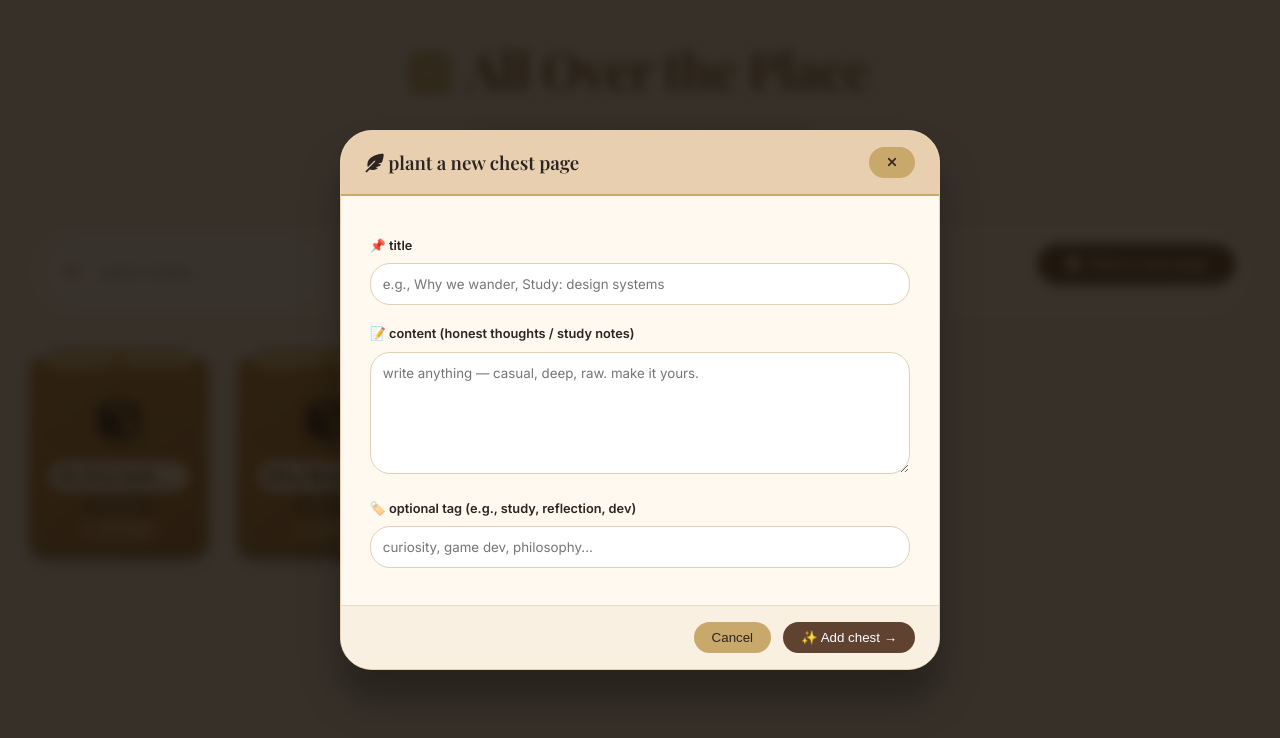
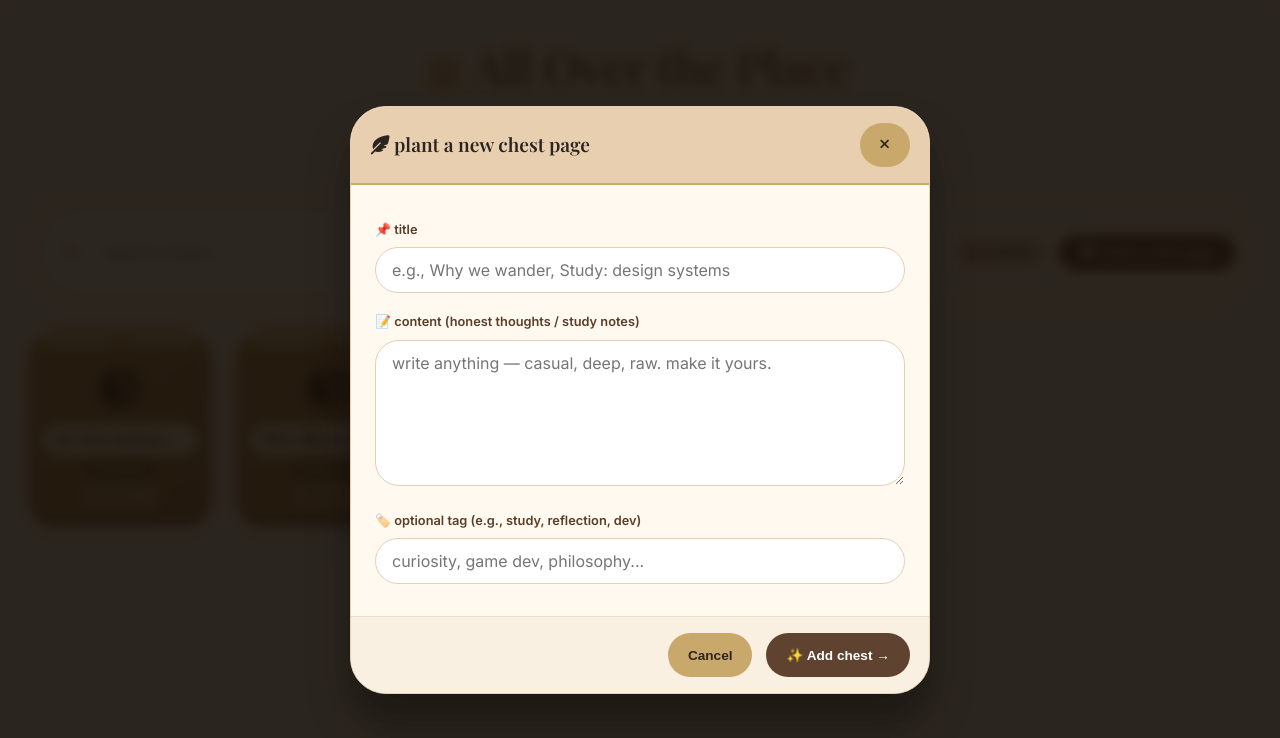
Before and after one commit to reyecesa1/All-over-the-place, a plain HTML site: page index.html in a window 1280 px wide. Both pictures are taken after a click on the button "Plant a new page". Drawn offline with nearby package versions, Linux system fonts and the light colour scheme; a web font is replaced by a local one.

Commit message:
Update index.html

```diff
--- a/index.html
+++ b/index.html
@@ -2,8 +2,8 @@
 <html lang="en">
 <head>
     <meta charset="UTF-8">
-    <meta name="viewport" content="width=device-width, initial-scale=1.0, user-scalable=yes">
-    <title>All Over the Place — Cesar's wandering mind</title>
+    <meta name="viewport" content="width=device-width, initial-scale=1.0, maximum-scale=5.0, user-scalable=yes, viewport-fit=cover">
+    <title>All Over the Place — Cesar's wandering mind · mobile chests</title>
     <link rel="stylesheet" href="https://cdnjs.cloudflare.com/ajax/libs/font-awesome/6.4.0/css/all.min.css">
     <link href="https://fonts.googleapis.com/css2?family=Inter:opsz,wght@14..32,300;14..32,400;14..32,500;14..32,600;14..32,700&family=Playfair+Display:ital,wght@0,400;0,500;0,600;1,400&display=swap" rel="stylesheet">
     <style>
@@ -11,6 +11,7 @@
             margin: 0;
             padding: 0;
             box-sizing: border-box;
+            -webkit-tap-highlight-color: transparent;
         }
 
         body {
@@ -22,22 +23,22 @@
             line-height: 1.45;
         }
 
-        /* container */
+        /* main container */
         .blog-container {
             max-width: 1300px;
             margin: 0 auto;
-            padding: 2rem 1.8rem 3rem;
+            padding: 1.2rem 1rem 2.5rem;
         }
 
         /* header */
         .blog-header {
             text-align: center;
-            margin-bottom: 2.8rem;
+            margin-bottom: 2rem;
             position: relative;
         }
         .blog-header h1 {
             font-family: 'Playfair Display', serif;
-            font-size: 3.2rem;
+            font-size: 2.4rem;
             font-weight: 600;
             background: linear-gradient(135deg, #5f3b1c, #936e38);
             background-clip: text;
@@ -48,55 +49,59 @@
         .blog-header h1 i {
             background: none;
             color: #c2a15b;
-            font-size: 2.8rem;
-            margin-right: 8px;
+            font-size: 2rem;
+            margin-right: 6px;
         }
         .subhead {
-            font-size: 1rem;
+            font-size: 0.85rem;
             color: #7c5e3a;
             border-top: 1px solid #e2cfb5;
             display: inline-block;
-            padding-top: 0.5rem;
-            margin-top: 0.5rem;
+            padding-top: 0.4rem;
+            margin-top: 0.4rem;
             font-weight: 400;
         }
         .subhead span {
             background: #f0e3d4;
-            padding: 0.2rem 0.8rem;
+            padding: 0.2rem 0.7rem;
             border-radius: 40px;
-            font-size: 0.8rem;
+            font-size: 0.7rem;
+        }
+        .blog-header p {
+            font-size: 0.85rem;
+            margin-top: 8px;
         }
 
-        /* chest grid – minecraft style bank */
+        /* improved grid – MOBILE FIRST: single column on narrow screens, then 2 columns */
         .chest-bank {
             display: grid;
-            grid-template-columns: repeat(auto-fill, minmax(170px, 1fr));
-            gap: 1.8rem;
-            margin: 2.5rem 0 2rem;
+            grid-template-columns: 1fr;
+            gap: 1.2rem;
+            margin: 2rem 0 1.5rem;
         }
 
-        /* chest card */
+        /* chest card – touch friendly */
         .chest-card {
-            background: #d9b382;
             background: linear-gradient(145deg, #bd8a4a, #a5723e);
-            border-radius: 12px 12px 16px 16px;
-            box-shadow: 0 12px 18px -10px rgba(0,0,0,0.3), inset 0 1px 0 rgba(255,255,200,0.5);
+            border-radius: 20px 20px 24px 24px;
+            box-shadow: 0 12px 18px -10px rgba(0,0,0,0.3), inset 0 1px 0 rgba(255,255,200,0.4);
             cursor: pointer;
-            transition: transform 0.2s cubic-bezier(0.2, 0.9, 0.4, 1.1), box-shadow 0.2s;
+            transition: transform 0.18s ease, box-shadow 0.2s;
             position: relative;
-            padding: 1.2rem 0.8rem 0.9rem;
+            padding: 1rem 0.6rem 0.9rem;
             display: flex;
             flex-direction: column;
             align-items: center;
             text-align: center;
-            backdrop-filter: blur(2px);
             border-bottom: 4px solid #6d4c2a;
+            min-height: 150px;
+            justify-content: center;
         }
-        .chest-card:hover {
-            transform: translateY(-6px) scale(1.02);
-            box-shadow: 0 20px 25px -12px rgba(0,0,0,0.4);
+        .chest-card:active {
+            transform: scale(0.98);
+            transition: transform 0.05s;
         }
-        /* chest lid effect (minecraft vibe) */
+        /* minecraft lid effect */
         .chest-card::before {
             content: "";
             position: absolute;
@@ -107,7 +112,6 @@
             background: #e7c294;
             border-radius: 20px 20px 8px 8px;
             box-shadow: inset 0 2px 3px rgba(0,0,0,0.1), 0 2px 3px rgba(255,245,200,0.8);
-            transition: all 0.2s;
         }
         .chest-card::after {
             content: "⚜️";
@@ -120,18 +124,18 @@
             opacity: 0.9;
         }
         .chest-icon {
-            font-size: 2.6rem;
-            margin: 12px 0 6px;
+            font-size: 2.3rem;
+            margin: 8px 0 4px;
             filter: drop-shadow(0 6px 4px rgba(0,0,0,0.2));
         }
         .chest-title {
             font-weight: 700;
-            font-size: 1rem;
+            font-size: 0.95rem;
             background: #fef1df;
-            padding: 0.2rem 0.5rem;
+            padding: 0.3rem 0.7rem;
             border-radius: 40px;
             display: inline-block;
-            max-width: 90%;
+            max-width: 95%;
             overflow: hidden;
             text-overflow: ellipsis;
             white-space: nowrap;
@@ -139,9 +143,9 @@
             margin: 6px 0 4px;
         }
         .chest-date {
-            font-size: 0.65rem;
-            background: rgba(40, 25, 10, 0.3);
-            padding: 2px 8px;
+            font-size: 0.6rem;
+            background: rgba(40, 25, 10, 0.35);
+            padding: 3px 10px;
             border-radius: 40px;
             color: #f9e5c1;
             font-weight: 500;
@@ -150,53 +154,34 @@
             font-size: 0.6rem;
             background: #e1b482;
             margin-top: 6px;
-            padding: 2px 8px;
+            padding: 3px 10px;
             border-radius: 20px;
             color: #2f241b;
+            font-weight: 500;
         }
 
-        /* empty state */
         .empty-chest {
             text-align: center;
-            padding: 3rem;
+            padding: 2.5rem 1rem;
             background: #ede0cf;
             border-radius: 48px;
             color: #7b5a3b;
             grid-column: 1 / -1;
+            font-size: 0.9rem;
         }
 
-        /* add button */
-        .add-button {
-            background: #5f4330;
-            border: none;
-            color: #fef0df;
-            font-weight: 600;
-            padding: 12px 28px;
-            border-radius: 60px;
-            font-size: 0.9rem;
-            cursor: pointer;
-            display: inline-flex;
-            align-items: center;
-            gap: 10px;
-            transition: all 0.2s;
-            box-shadow: 0 4px 8px rgba(0,0,0,0.1);
-            margin-bottom: 1rem;
-        }
-        .add-button:hover {
-            background: #3a2a1e;
-            transform: scale(0.97);
-            gap: 14px;
-        }
+        /* enhanced add button + search area (mobile stack) */
         .search-area {
             display: flex;
             justify-content: space-between;
             align-items: center;
             flex-wrap: wrap;
-            gap: 16px;
-            margin-bottom: 1rem;
+            gap: 14px;
+            margin-bottom: 1.5rem;
             background: #fef6ed;
-            padding: 0.5rem 1rem;
-            border-radius: 60px;
+            padding: 0.8rem 1rem;
+            border-radius: 48px;
+            box-shadow: 0 1px 3px rgba(0,0,0,0.03);
         }
         .search-box {
             background: white;
@@ -207,53 +192,70 @@
             align-items: center;
             gap: 8px;
             flex: 1;
-            max-width: 280px;
+            min-width: 0;
         }
         .search-box i {
             color: #a77f50;
+            font-size: 0.9rem;
         }
         .search-box input {
             border: none;
             background: transparent;
-            font-size: 0.85rem;
+            font-size: 0.9rem;
             width: 100%;
             outline: none;
             font-family: 'Inter', sans-serif;
         }
         .counter-badge {
             background: #e5cfb5;
-            border-radius: 30px;
-            padding: 5px 16px;
-            font-size: 0.75rem;
-            font-weight: 500;
+            border-radius: 40px;
+            padding: 6px 14px;
+            font-size: 0.7rem;
+            font-weight: 600;
+            white-space: nowrap;
+        }
+        .add-button {
+            background: #5f4330;
+            border: none;
+            color: #fef0df;
+            font-weight: 600;
+            padding: 10px 22px;
+            border-radius: 60px;
+            font-size: 0.85rem;
+            cursor: pointer;
+            display: inline-flex;
+            align-items: center;
+            gap: 8px;
+            transition: all 0.15s;
+            box-shadow: 0 4px 8px rgba(0,0,0,0.1);
+        }
+        .add-button:active {
+            transform: scale(0.96);
+            background: #3a2a1e;
         }
 
-        /* MODAL (generic) */
+        /* ----- MODAL (touch optimized) ----- */
         .modal {
             display: none;
             position: fixed;
             top: 0; left: 0;
             width: 100%; height: 100%;
-            background-color: rgba(20, 15, 8, 0.85);
+            background-color: rgba(20, 15, 8, 0.9);
             backdrop-filter: blur(6px);
             z-index: 2000;
             align-items: center;
             justify-content: center;
-            animation: fadeIn 0.2s ease;
-        }
-        @keyframes fadeIn {
-            from { opacity: 0; }
-            to { opacity: 1; }
+            padding: 12px;
         }
         .modal-card {
             background: #fff9f0;
-            max-width: 600px;
-            width: 90%;
-            border-radius: 32px;
-            box-shadow: 0 30px 40px rgba(0,0,0,0.3);
-            animation: slideUp 0.25s cubic-bezier(0.2, 0.9, 0.4, 1.1);
+            max-width: 580px;
+            width: 100%;
+            border-radius: 36px;
+            box-shadow: 0 30px 40px rgba(0,0,0,0.35);
             border: 1px solid #e7cfb0;
             overflow: hidden;
+            animation: slideUp 0.2s cubic-bezier(0.2, 0.9, 0.4, 1.1);
         }
         @keyframes slideUp {
             from { transform: translateY(30px); opacity: 0; }
@@ -261,7 +263,7 @@
         }
         .modal-header {
             background: #e7cfb0;
-            padding: 1rem 1.5rem;
+            padding: 1rem 1.2rem;
             display: flex;
             justify-content: space-between;
             align-items: center;
@@ -270,11 +272,13 @@
         .modal-header h3 {
             font-family: 'Playfair Display', serif;
             font-weight: 600;
+            font-size: 1.2rem;
         }
         .modal-body {
-            padding: 1.8rem;
-            max-height: 60vh;
+            padding: 1.5rem;
+            max-height: 58vh;
             overflow-y: auto;
+            -webkit-overflow-scrolling: touch;
         }
         .modal-body .blog-date {
             font-size: 0.7rem;
@@ -289,22 +293,31 @@
             color: #2f241b;
         }
         .modal-footer {
-            padding: 1rem 1.5rem;
+            padding: 1rem 1.2rem;
             display: flex;
-            gap: 12px;
+            gap: 14px;
             justify-content: flex-end;
             background: #faf0e2;
             border-top: 1px solid #eedbc4;
+            flex-wrap: wrap;
         }
         .modal-btn {
             background: #c9a86b;
             border: none;
-            padding: 8px 18px;
+            padding: 10px 20px;
             border-radius: 40px;
-            font-weight: 500;
+            font-weight: 600;
+            font-size: 0.85rem;
             cursor: pointer;
             transition: 0.1s;
             color: #2e241c;
+            display: inline-flex;
+            align-items: center;
+            gap: 6px;
+            min-height: 44px;
+        }
+        .modal-btn:active {
+            transform: scale(0.96);
         }
         .modal-btn.danger {
             background: #b95f3a;
@@ -317,32 +330,121 @@
         textarea, input[type="text"] {
             width: 100%;
             border: 1px solid #e3cfb6;
-            border-radius: 20px;
-            padding: 12px;
+            border-radius: 24px;
+            padding: 12px 16px;
             font-family: 'Inter', sans-serif;
             background: white;
             margin: 8px 0;
+            font-size: 16px;  /* prevents zoom on focus iOS */
         }
         label {
             font-weight: 600;
             font-size: 0.8rem;
             margin-top: 12px;
             display: block;
+            color: #5a3f28;
         }
 
-        /* footer */
         .footer-note {
-            margin-top: 3rem;
+            margin-top: 2.2rem;
             text-align: center;
-            font-size: 0.75rem;
+            font-size: 0.7rem;
             color: #a58156;
             border-top: 1px dashed #dbc8ae;
-            padding-top: 1.5rem;
+            padding-top: 1.2rem;
         }
-        @media (max-width: 550px) {
-            .blog-container { padding: 1.2rem; }
-            .chest-bank { gap: 1rem; grid-template-columns: repeat(auto-fill, minmax(140px, 1fr)); }
-            .blog-header h1 { font-size: 2.2rem; }
+
+        /* tablet & desktop */
+        @media (min-width: 520px) {
+            .chest-bank {
+                grid-template-columns: repeat(auto-fill, minmax(170px, 1fr));
+                gap: 1.6rem;
+            }
+            .blog-container {
+                padding: 2rem 1.8rem 3rem;
+            }
+            .blog-header h1 {
+                font-size: 3rem;
+            }
+        }
+
+        /* MOBILE specific refinements (<=480px) */
+        @media (max-width: 500px) {
+            .search-area {
+                flex-direction: column;
+                align-items: stretch;
+                border-radius: 32px;
+                padding: 1rem;
+                gap: 12px;
+            }
+            .search-box {
+                max-width: 100%;
+                width: 100%;
+            }
+            .counter-badge {
+                text-align: center;
+                align-self: center;
+                width: fit-content;
+            }
+            .add-button {
+                justify-content: center;
+                width: 100%;
+            }
+            .modal-card {
+                width: 94%;
+                max-height: 90vh;
+                border-radius: 28px;
+            }
+            .modal-body {
+                padding: 1.2rem;
+                max-height: 55vh;
+            }
+            .modal-footer {
+                flex-direction: row;
+                justify-content: center;
+            }
+            .modal-btn {
+                flex: 1;
+                justify-content: center;
+            }
+            .chest-title {
+                font-size: 0.85rem;
+                padding: 0.25rem 0.6rem;
+            }
+            .chest-icon {
+                font-size: 2rem;
+            }
+        }
+
+        /* extra small (<=380px) fine-tune */
+        @media (max-width: 380px) {
+            .chest-card {
+                padding: 0.7rem 0.3rem 0.7rem;
+            }
+            .chest-title {
+                font-size: 0.8rem;
+                white-space: normal;
+                word-break: break-word;
+                max-width: 100%;
+            }
+        }
+
+        /* touch + accessibility */
+        button, .chest-card, .modal-btn {
+            cursor: pointer;
+            touch-action: manipulation;
+        }
+        input:focus, textarea:focus {
+            outline: 2px solid #c9a86b;
+            outline-offset: 2px;
+        }
+        ::-webkit-scrollbar {
+            width: 5px;
+            background: #eedbc4;
+        }
+        ::-webkit-scrollbar-thumb {
+            background: #bc8f54;
+            border-radius: 10px;
         }
     </style>
 </head>
@@ -365,7 +467,6 @@
 
     <!-- CHEST BANK (grid) -->
     <div id="chestGrid" class="chest-bank">
-        <!-- dynamic chests injected here -->
         <div class="empty-chest"><i class="fas fa-cube"></i> the bank is empty — click "Plant a new page" to start your collection ✨</div>
     </div>
     <div class="footer-note">
@@ -380,9 +481,7 @@
             <h3><i class="fas fa-book-open"></i> 📖 reading entry</h3>
             <button class="modal-btn" id="closeModalBtn" style="background:#dbbc8f;"><i class="fas fa-times"></i></button>
         </div>
-        <div class="modal-body" id="modalBodyContent">
-            <!-- dynamic content -->
-        </div>
+        <div class="modal-body" id="modalBodyContent"></div>
         <div class="modal-footer">
             <button class="modal-btn" id="editPostBtn"><i class="fas fa-pen"></i> Edit</button>
             <button class="modal-btn danger" id="deletePostBtn"><i class="fas fa-trash-alt"></i> Bury chest</button>
@@ -390,7 +489,7 @@
     </div>
 </div>
 
-<!-- MODAL: Add new post (page) -->
+<!-- MODAL: Add new post -->
 <div id="addModal" class="modal">
     <div class="modal-card">
         <div class="modal-header">
@@ -412,7 +511,7 @@
     </div>
 </div>
 
-<!-- EDIT MODAL inline for simplicity (reuse same post modal but with edit form) -->
+<!-- EDIT MODAL -->
 <div id="editModal" class="modal">
     <div class="modal-card">
         <div class="modal-header">
@@ -438,7 +537,6 @@
     // ----- DATA MODEL ------
     let blogPosts = [];
 
-    // load from localStorage or default posts (casual, genuine)
     function loadSamplePosts() {
         return [
             {
@@ -480,7 +578,6 @@
         const stored = localStorage.getItem("all_over_the_place_posts");
         if (stored) {
             blogPosts = JSON.parse(stored);
-            // ensure each post has tag field if missing (backwards compatible)
             blogPosts = blogPosts.map(p => ({ ...p, tag: p.tag || "curiosity" }));
         } else {
             blogPosts = loadSamplePosts();
@@ -488,9 +585,20 @@
         }
     }
 
-    // Helper render chests
     let currentFilter = "";
     let currentOpenPostId = null;
+
+    function escapeHtml(str) {
+        if (!str) return '';
+        return str.replace(/[&<>]/g, function(m){
+            if(m==='&') return '&amp;';
+            if(m==='<') return '&lt;';
+            if(m==='>') return '&gt;';
+            return m;
+        }).replace(/[\uD800-\uDBFF][\uDC00-\uDFFF]/g, function(c) {
+            return c;
+        });
+    }
 
     function renderChestGrid() {
         const grid = document.getElementById("chestGrid");
@@ -512,7 +620,7 @@
             </div>
         `).join("");
         document.getElementById("chestCounter").innerHTML = `📦 ${filteredPosts.length} chest${filteredPosts.length !== 1 ? 's' : ''}`;
-        // attach click event to each chest
+
         document.querySelectorAll('.chest-card').forEach(card => {
             card.addEventListener('click', (e) => {
                 const id = card.getAttribute('data-id');
@@ -521,9 +629,6 @@
         });
     }
 
-    function escapeHtml(str) { return str.replace(/[&<>]/g, function(m){if(m==='&') return '&amp;'; if(m==='<') return '&lt;'; if(m==='>') return '&gt;'; return m;}); }
-
-    // open view modal
     let currentlyViewingPost = null;
     function openPostModal(postId) {
         const post = blogPosts.find(p => p.id === postId);
@@ -531,13 +636,12 @@
         currentlyViewingPost = post;
         const modalBody = document.getElementById("modalBodyContent");
         modalBody.innerHTML = `
-            <h4 style="font-family: Playfair Display; font-size: 1.6rem; margin-bottom: 0.2rem;">${escapeHtml(post.title)}</h4>
+            <h4 style="font-family: Playfair Display; font-size: 1.5rem; margin-bottom: 0.2rem;">${escapeHtml(post.title)}</h4>
             <div class="blog-date"><i class="far fa-calendar-alt"></i> ${post.date || "unknown date"}  ${post.tag ? ` · 🏷️ ${escapeHtml(post.tag)}` : ''}</div>
             <div class="blog-content">${escapeHtml(post.content).replace(/\n/g, '<br>')}</div>
         `;
         const modal = document.getElementById("postModal");
         modal.style.display = "flex";
-        // store current post id for delete/edit
         currentOpenPostId = postId;
     }
 
@@ -547,7 +651,6 @@
         currentlyViewingPost = null;
     }
 
-    // delete post
     function deleteCurrentPost() {
         if (!currentOpenPostId) return;
         if (confirm("⚠️ Bury this chest forever? It will disappear from the bank.")) {
@@ -558,7 +661,6 @@
         }
     }
 
-    // EDIT LOGIC
     let editingPostId = null;
     function openEditModal(postId) {
         const post = blogPosts.find(p => p.id === postId);
@@ -592,10 +694,8 @@
         }
         closeEditModal();
         renderChestGrid();
-        // if user wants to see updated post, just reopen optionally
     }
 
-    // ADD NEW POST (new chest entry)
     function addNewPost() {
         const title = document.getElementById("newTitle").value.trim();
         const content = document.getElementById("newContent").value.trim();
@@ -612,57 +712,50 @@
             date: new Date().toLocaleDateString(),
             tag: tag || "field note"
         };
-        blogPosts.unshift(newPost); // newest first
+        blogPosts.unshift(newPost);
         saveToLocalStorage();
-        // clear form
         document.getElementById("newTitle").value = "";
         document.getElementById("newContent").value = "";
         document.getElementById("newTag").value = "";
         closeAddModal();
         renderChestGrid();
-        // small animation for new chest could be shown, but grid re-renders with fade
     }
 
-    // modals UI handling
-    const postModal = document.getElementById("postModal");
-    const addModal = document.getElementById("addModal");
-    const editModal = document.getElementById("editModal");
+    function openAddModal() { document.getElementById("addModal").style.display = "flex"; }
+    function closeAddModal() { document.getElementById("addModal").style.display = "none"; }
 
-    function openAddModal() { addModal.style.display = "flex"; }
-    function closeAddModal() { addModal.style.display = "none"; }
-
-    // search filter
+    // search handler
     const searchInput = document.getElementById("searchInput");
     searchInput.addEventListener("input", (e) => {
         currentFilter = e.target.value;
         renderChestGrid();
     });
 
-    // Event listeners
+    // event binding
     document.getElementById("openAddModalBtn").addEventListener("click", openAddModal);
     document.getElementById("closeAddModalBtn").addEventListener("click", closeAddModal);
     document.getElementById("cancelAddBtn").addEventListener("click", closeAddModal);
     document.getElementById("saveNewPostBtn").addEventListener("click", addNewPost);
 
-    // post modal actions
     document.getElementById("closeModalBtn").addEventListener("click", closePostModal);
     document.getElementById("deletePostBtn").addEventListener("click", deleteCurrentPost);
     document.getElementById("editPostBtn").addEventListener("click", () => {
         if (currentOpenPostId) openEditModal(currentOpenPostId);
     });
-    // edit modal controls
+
     document.getElementById("closeEditModalBtn").addEventListener("click", closeEditModal);
     document.getElementById("cancelEditBtn").addEventListener("click", closeEditModal);
     document.getElementById("confirmEditBtn").addEventListener("click", saveEditedPost);
 
-    // click outside modals closes (nice UX)
     window.addEventListener("click", (e) => {
+        const postModal = document.getElementById("postModal");
+        const addModalEl = document.getElementById("addModal");
+        const editModalEl = document.getElementById("editModal");
         if (e.target === postModal) closePostModal();
-        if (e.target === addModal) closeAddModal();
-        if (e.target === editModal) closeEditModal();
+        if (e.target === addModalEl) closeAddModal();
+        if (e.target === editModalEl) closeEditModal();
     });
 
-    // initial load
     loadFromLocalStorage();
     renderChestGrid();
 </script>
```
